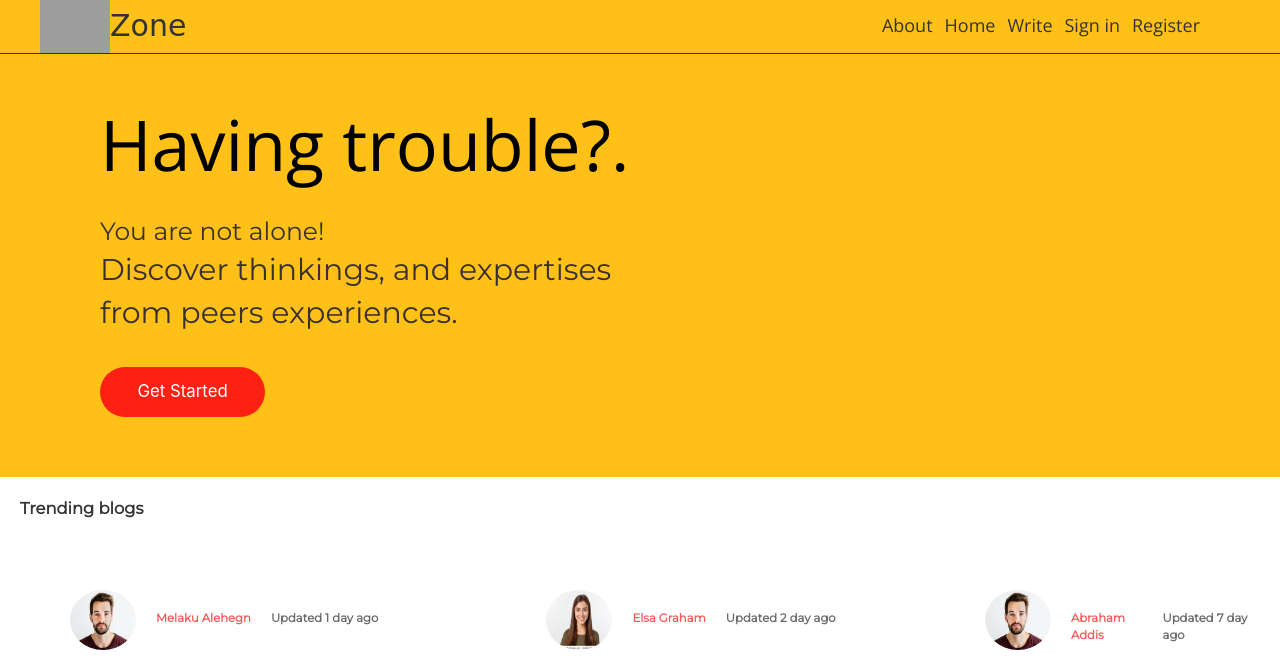
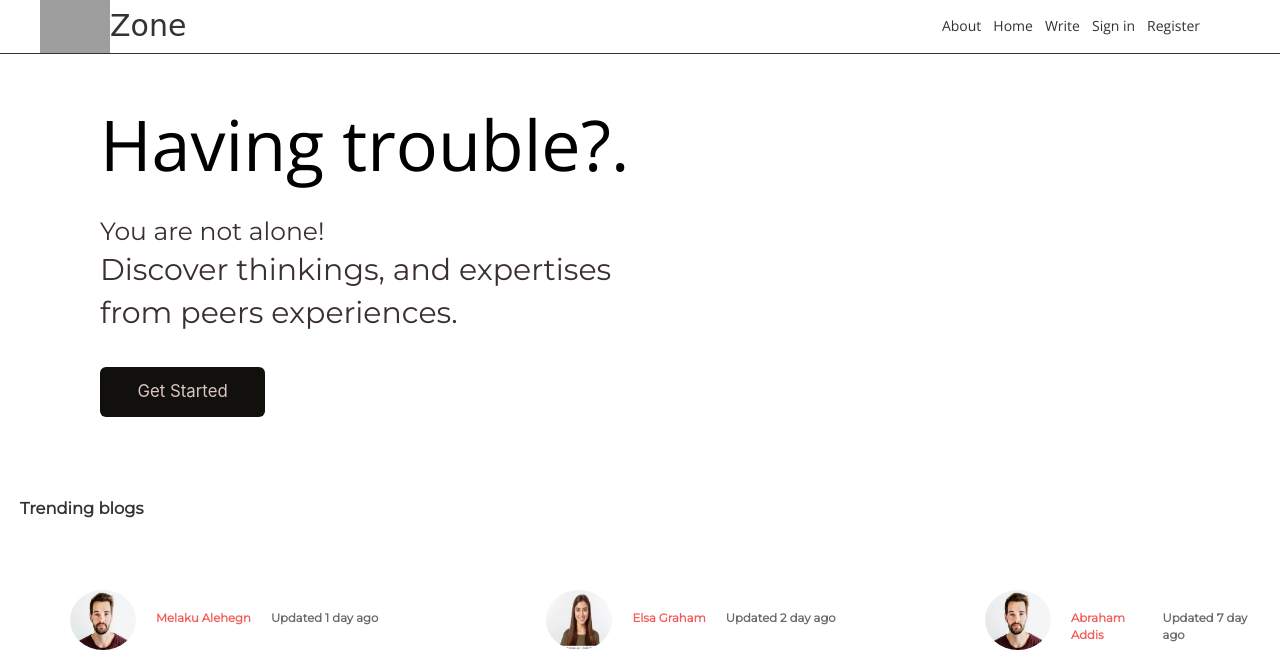
Before and after one commit to abrhamadddis/ALX_zone, a Flask app: page / in a window 1280 px wide. Shown: the top 670 px of the page. Run offline with Flask 2, Linux system fonts and the light colour scheme; some web fonts are replaced; grey boxes are pictures that could not be loaded.

Commit message:
css changes to landing page

```diff
--- a/static/index.css
+++ b/static/index.css
@@ -1,11 +1,11 @@
-.horizonatal{
+/* .horizonatal{
   height: 1px;
   border: 0;
   color: #333;
   background-color: #333;
-}
+} */
 section{
-  background-color: #FFC017;
+  background-color: white;
   margin: 0;
   padding: 0;
 }
@@ -38,11 +38,11 @@ section{
 .button-9 {
   appearance: button;
   backface-visibility: hidden;
-  background-color: #fc2112;
-  border-radius: 26px;
+  background-color: hsl(40, 19%, 6%);
+  border-radius: 6px;
   border-width: 0;
   box-sizing: border-box;
-  color: #fff;
+  color: rgb(216, 198, 198);
   cursor: pointer;
   font-family: -apple-system,system-ui,"Segoe UI",Roboto,"Helvetica Neue",Ubuntu,sans-serif;
   font-size: 120%;
@@ -70,7 +70,7 @@ section{
   box-shadow: rgba(50, 50, 93, .1) 0 0 0 1px inset, rgba(50, 50, 93, .2) 0 6px 15px 0, rgba(0, 0, 0, .1) 0 2px 2px 0, rgba(50, 151, 211, .3) 0 0 0 4px;
 }
 .button-9:hover{
-  background-color: #cf0e00;
+  background-color: #daa000;
 }
 .link-div{
   margin-top: 20px;
--- a/static/posts.css
+++ b/static/posts.css
@@ -9,8 +9,9 @@ body{
 .naviagation{
     display: flex;
     justify-content: flex-end;
-    background-color: #FFC017;
-    box-shadow: rgba(0, 0, 0, 0.1) 0px 4px 6px -1px, rgba(0, 0, 0, 0.06) 0px 2px 4px -1px;
+    background-color: white;
+    border-bottom: 1px solid #333;
+    box-shadow: rgba(0, 0, 0, 0.05) 0px 0px 0px 1px;
 }
 .logo--alx{
     display: flex;
@@ -45,7 +46,7 @@ body{
 .nav--links li{
     list-style: none;
     margin-left: 12px;
-    font-size: 18px;
+    font-size: 14px;
     cursor: pointer;
     color: #333;
 }
--- a/templates/index.html
+++ b/templates/index.html
@@ -1,7 +1,7 @@
 {% extends 'nav.html' %}
 
 {% block content %}
-<hr class="horizonatal">
+<!-- <hr class="horizonatal"> -->
 <section>
         <div class="header--homepage">
           <div class="row--container">
```
